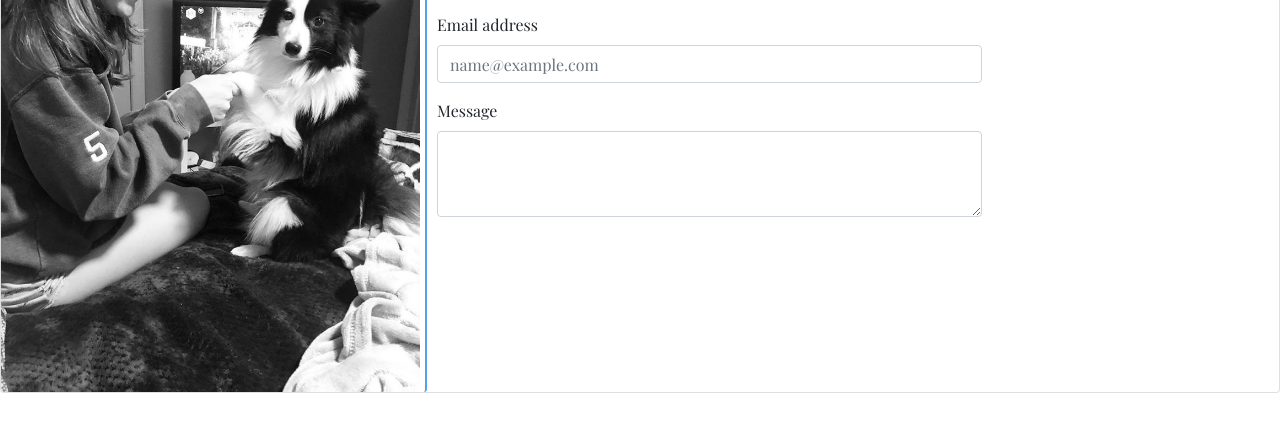
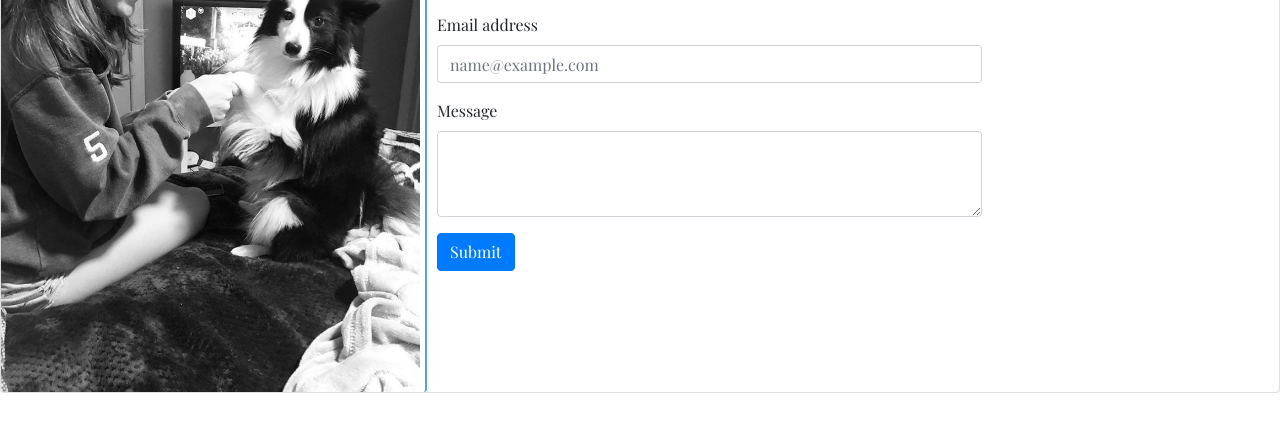
Before and after one commit to CrystaJeffcoat/Responsive-portfolio, a plain HTML site: page files/contact.html in a window 1280 px wide. Shown: the part 277-708 px from the top of the page. Drawn offline with nearby package versions, Linux system fonts and the light colour scheme.

Commit message:
added submit button

```diff
--- a/files/contact.html
+++ b/files/contact.html
@@ -70,6 +70,9 @@
                             <textarea class="form-control" id="exampleFormControlTextarea1" rows="3"></textarea>
                         </div>
                     </div>
+                    <div>
+                        <input class="btn btn-primary" type="submit" value="Submit">
+                    </div>
                   </form>
 
                 </div>
```
